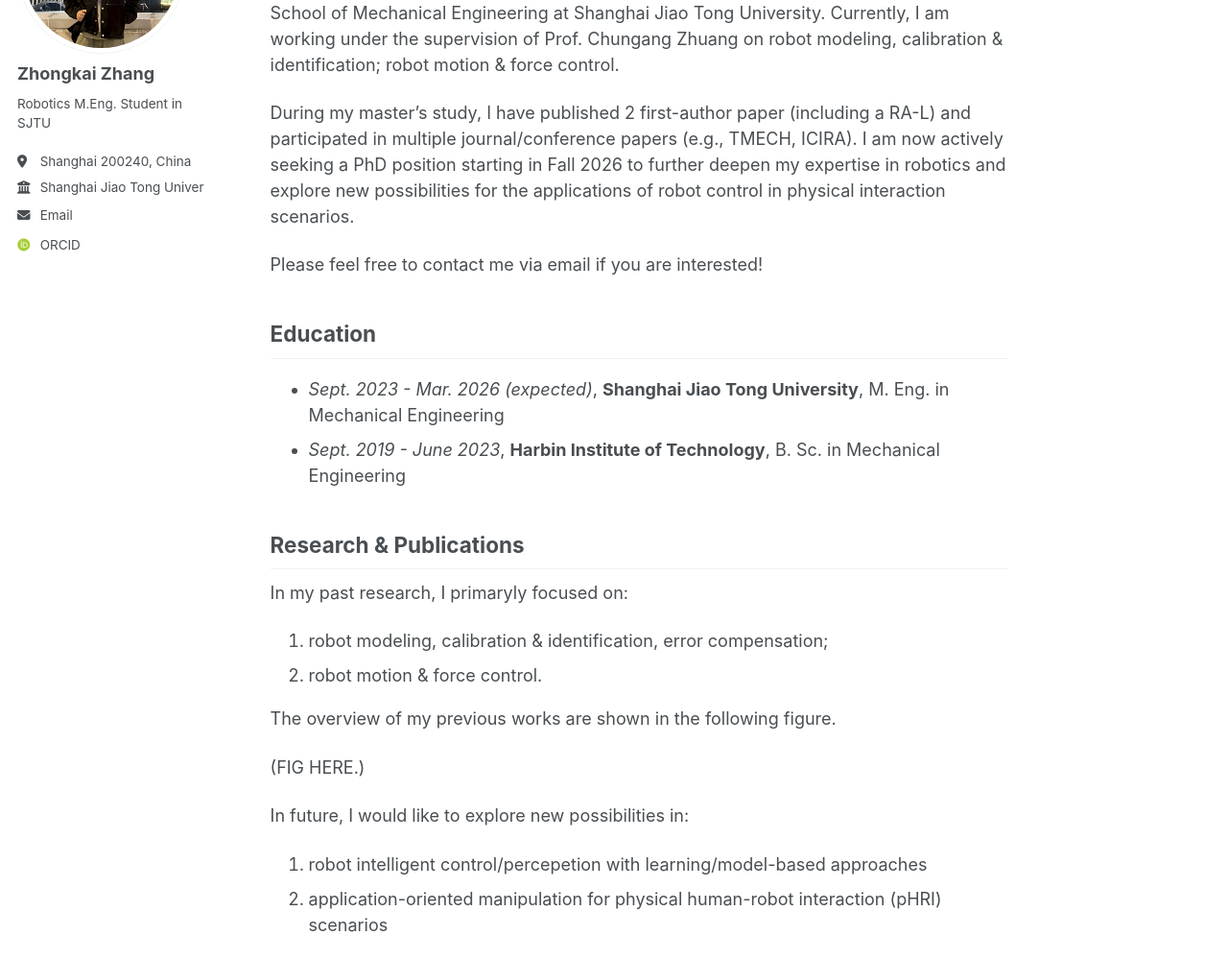
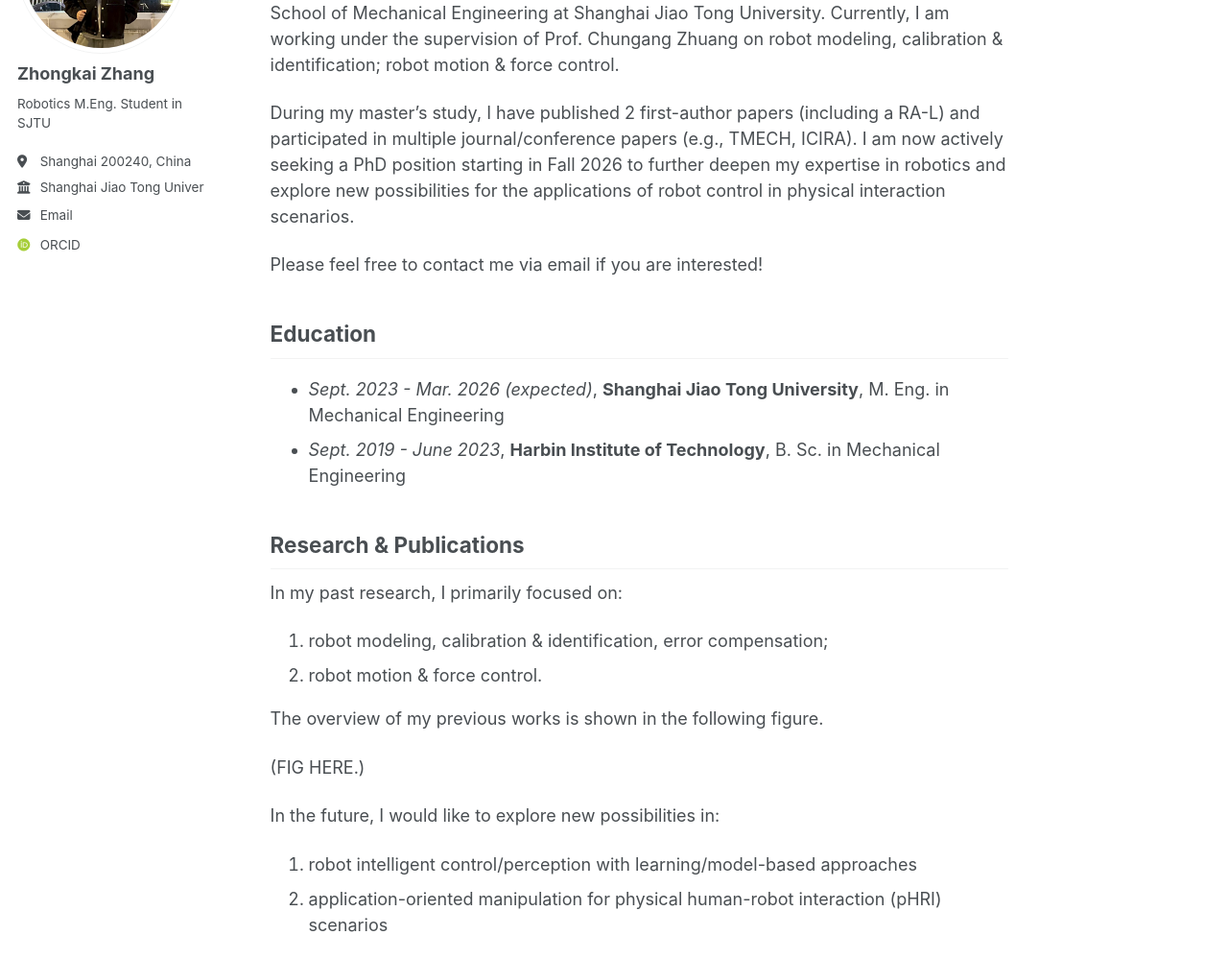
Before and after one commit to V373/blog, a Jekyll site: the page built from _pages/about.md, in a window 1280 px wide and 1400 px high. Shown: the part 236-1235 px from the top of the window at 96% size. Built offline with Jekyll 4.4.1, drawn with Linux system fonts in a browser that asks for light colours; some web fonts are replaced; a script that is not in the unit is left out.

Commit message:
Update about.md

```diff
--- a/_pages/about.md
+++ b/_pages/about.md
@@ -11,7 +11,7 @@ About me
 ------
 My name is Zhongkai Zhang (张忠恺), and I am a master student in the Robotics Institute, School of Mechanical Engineering at Shanghai Jiao Tong University. Currently, I am working under the supervision of Prof. Chungang Zhuang on robot modeling, calibration & identification; robot motion & force control.
 
-During my master's study, I have published 2 first-author paper (including a RA-L) and participated in multiple journal/conference papers (e.g., TMECH, ICIRA). I am now actively seeking a PhD position starting in Fall 2026 to further deepen my expertise in robotics and explore new possibilities for the applications of robot control in physical interaction scenarios.
+During my master's study, I have published 2 first-author papers (including a RA-L) and participated in multiple journal/conference papers (e.g., TMECH, ICIRA). I am now actively seeking a PhD position starting in Fall 2026 to further deepen my expertise in robotics and explore new possibilities for the applications of robot control in physical interaction scenarios.
 
 Please feel free to contact me via email if you are interested!
 
@@ -23,16 +23,16 @@ Education
 
 Research & Publications
 ------
-In my past research, I primaryly focused on:
+In my past research, I primarily focused on:
 1. robot modeling, calibration & identification, error compensation;
 2. robot motion & force control.
 
-The overview of my previous works are shown in the following figure.
+The overview of my previous works is shown in the following figure.
 
 (FIG HERE.)
 
-In future, I would like to explore new possibilities in:
-1. robot intelligent control/percepetion with learning/model-based approaches
+In the future, I would like to explore new possibilities in:
+1. robot intelligent control/perception with learning/model-based approaches
 2. application-oriented manipulation for physical human-robot interaction (pHRI) scenarios
 
 My publications are listed as follows.
```
